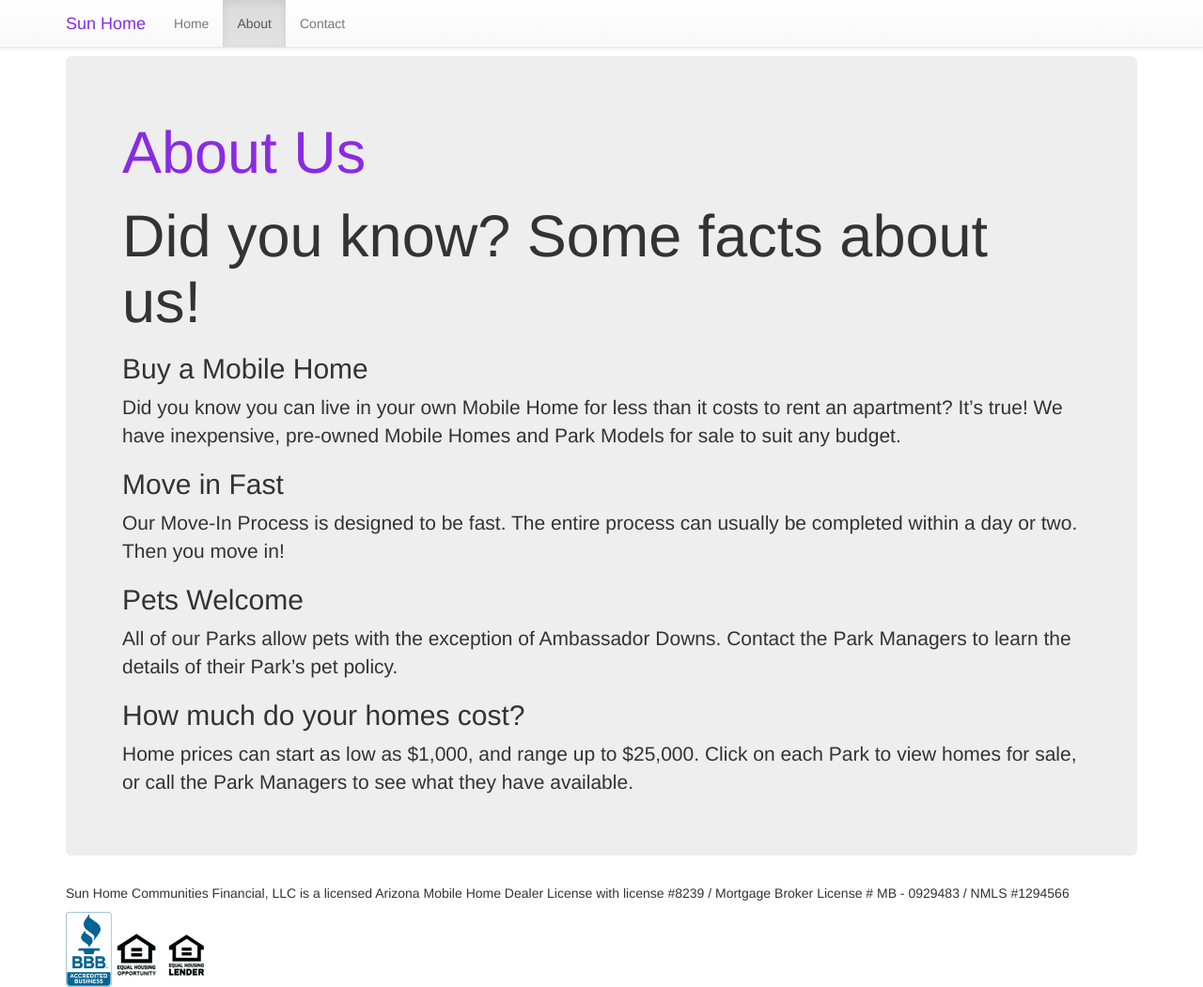
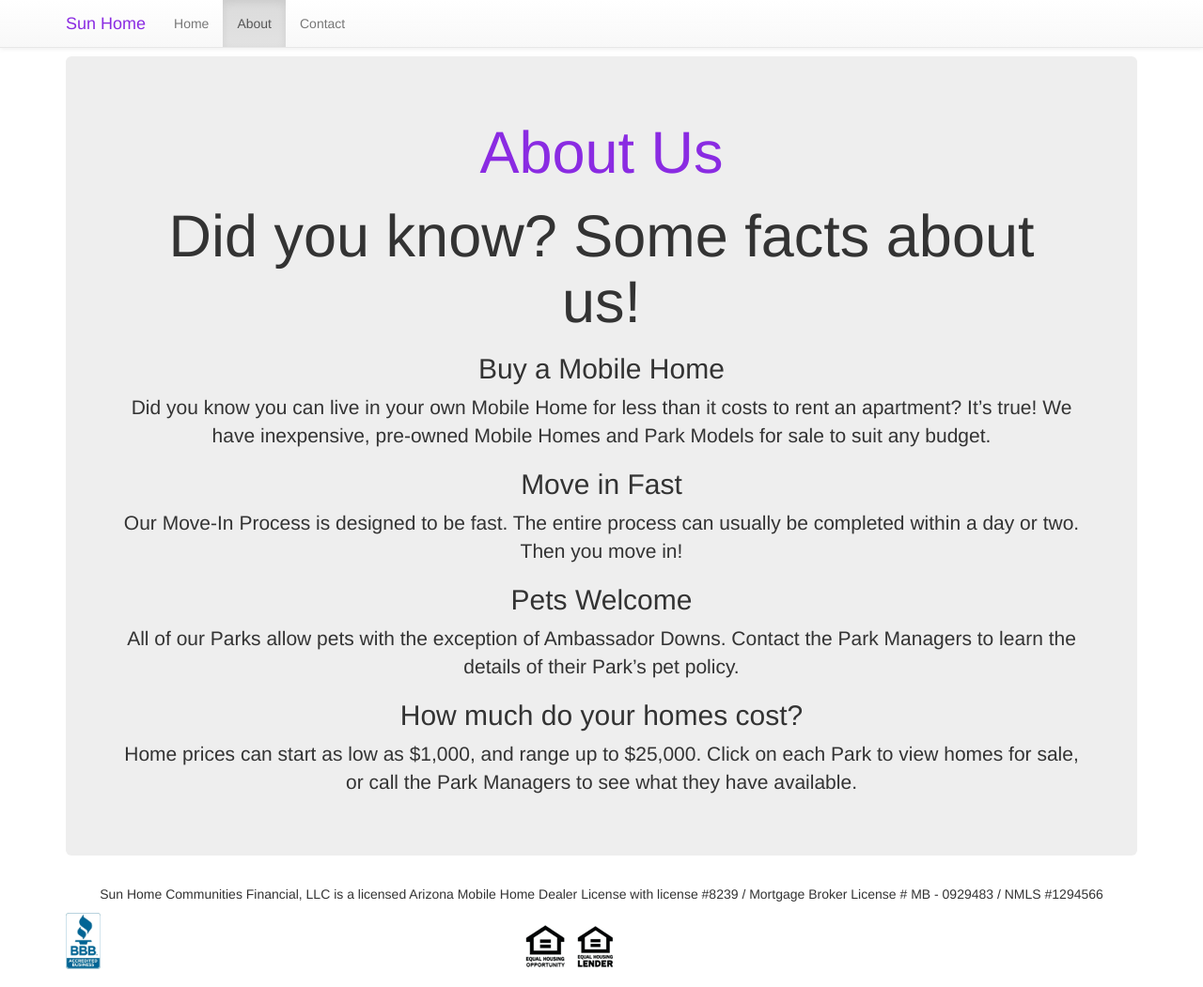
Before and after one commit to sunhomebiz/sunhome, a plain HTML site: page about.html in a window 1280 px wide. Shown: the whole page at 94% size. Drawn offline with Linux system fonts and the light colour scheme.

Commit message:
Centering website

```diff
--- a/about.html
+++ b/about.html
@@ -48,39 +48,58 @@
 
 
             <div class="jumbotron" >
-                 <h1><span class="em-text">About Us</span></h1>
-                <h1>Did you know? Some facts about us!</h1>
+                 <h1 class="text-center"><span class="em-text" >About Us</span></h1>
+                <h1 class="text-center">Did you know? Some facts about us!</h1>
 
-<h2>Buy a Mobile Home</h2>
+<h2 class="text-center">Buy a Mobile Home</h2>
 
-<p>Did you know you can live in your own Mobile Home for less than it costs to rent an apartment? It’s true! We have inexpensive, pre-owned Mobile Homes and Park Models for sale to suit any budget.</p>
+<p class="text-center">Did you know you can live in your own Mobile Home for less than it costs to rent an apartment? It’s true! We have inexpensive, pre-owned Mobile Homes and Park Models for sale to suit any budget.</p>
 
 
-<h2>Move in Fast</h2>
+<h2 class="text-center">Move in Fast</h2>
 
-<p>Our Move-In Process is designed to be fast. The entire process can usually be completed within a day or two. Then you move in! </p>
+<p class="text-center">Our Move-In Process is designed to be fast. The entire process can usually be completed within a day or two. Then you move in! </p>
 
 
-<h2>Pets Welcome</h2>
+<h2 class="text-center">Pets Welcome</h2>
 
-<p>All of our Parks allow pets with the exception of Ambassador Downs. Contact the Park Managers to learn the details of their Park’s pet policy.</p>
+<p class="text-center">All of our Parks allow pets with the exception of Ambassador Downs. Contact the Park Managers to learn the details of their Park’s pet policy.</p>
 
 
-<h2>How much do your homes cost?</h2>
+<h2 class="text-center">How much do your homes cost?</h2>
 
-<p>Home prices can start as low as $1,000, and range up to $25,000. Click on each Park to view homes for sale, or call the Park Managers to see what they have available.</p>
+<p class="text-center">Home prices can start as low as $1,000, and range up to $25,000. Click on each Park to view homes for sale, or call the Park Managers to see what they have available.</p>
 
     </div>
       </div>
                 </div>
 
+         <div class="container">
+    <div class="row">
+      <div class="col-md-5"></div>
+      <div class="col-md-2">
+
+      </div>
+      <div class="col-md-5"></div>
+    </div>
+</div>
+     <p class="text-center">Sun Home Communities Financial, LLC is a licensed Arizona Mobile Home Dealer License with license #8239 / Mortgage Broker License # MB - 0929483 / NMLS #1294566</p>
+            </div>
 
 
-      <p>Sun Home Communities Financial, LLC is a licensed Arizona Mobile Home Dealer License with license #8239 / Mortgage Broker License # MB - 0929483 / NMLS #1294566</p>
 
-       <img src="img/better-business-logo-official-185x300.jpg"  height="80px"/>
+        <div class="container">
+    <div class="row">
+      <div class="col-md-5">  <img src="img/better-business-logo-official-185x300.jpg"  height="60px"/></div>
+      <div class="col-md-2">
             <img src="img/housing_logo-1.gif" />
-     </div>
+
+</div>
+      <div class="col-md-5"></div>
+    </div>
+</div>
+
+
     <script src="js/bootstrap.min.js" type="text/javascript"></script>
     <script src="js/jquery-1.11.2.min.js" type="text/javascript"></script>
     </body>
```
Also changed, not shown: contact.html (+25 -3 lines), index.html (+25 -7 lines).
